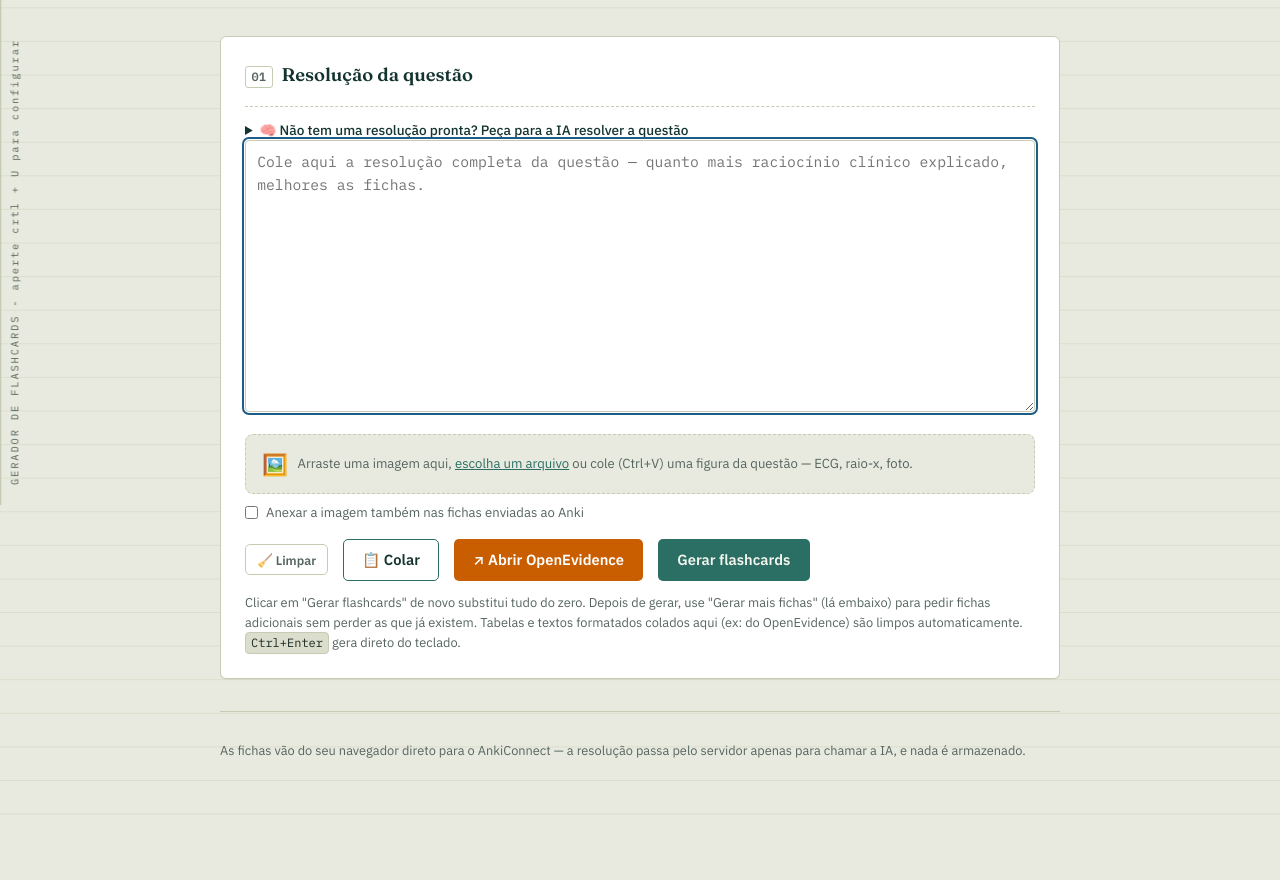
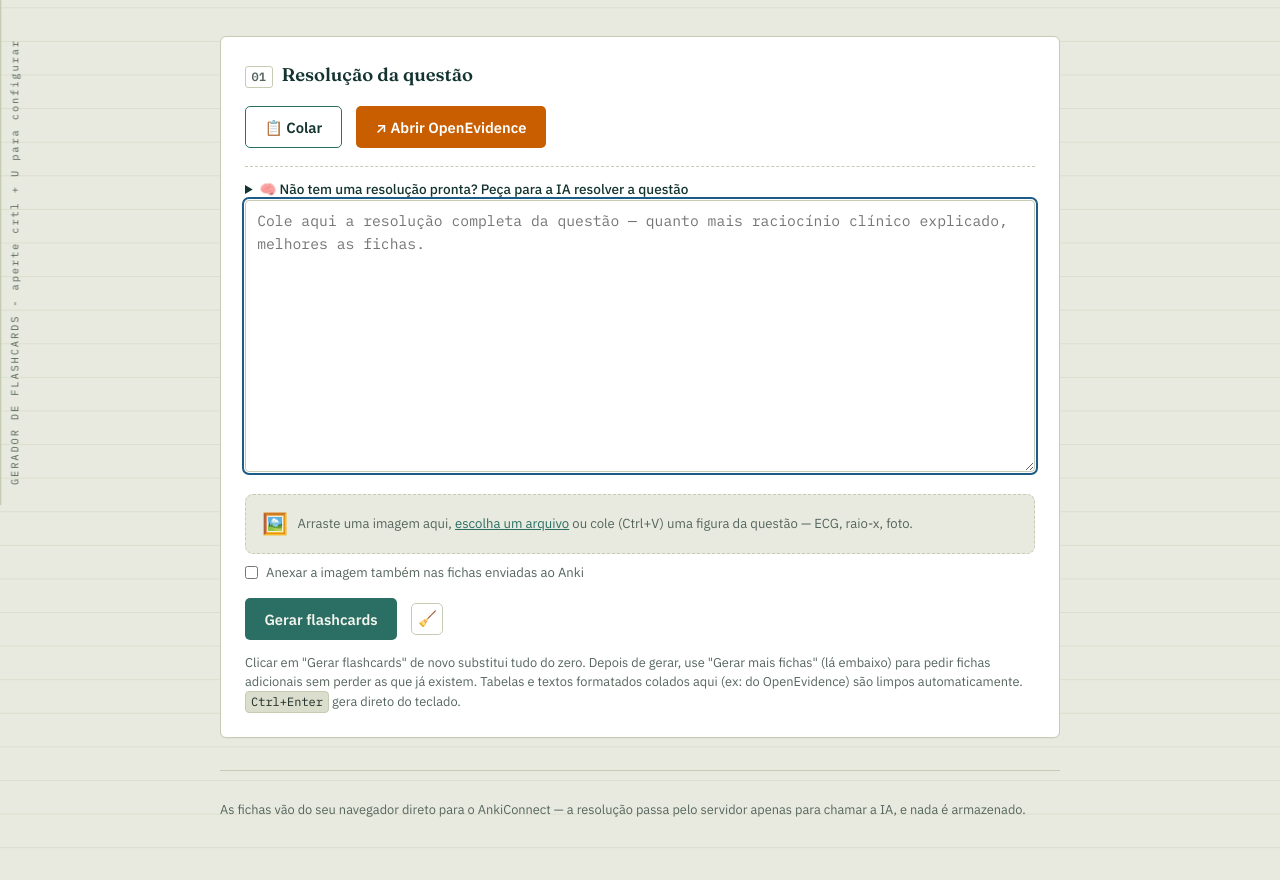
Before and after one commit to francescoconsonni/francards, a Flask app: page / in a window 1280 px wide. Shown: the part 295-1175 px from the top of the page. Before the commit the page ends 1076 px from the top, so only its background shows below. Run offline with Flask 3, Linux system fonts and the light colour scheme; some libraries are stand-ins or nearby versions.

Commit message:
Enhance accessibility with ARIA labels on buttons

```diff
--- a/templates/index.html
+++ b/templates/index.html
@@ -30,7 +30,7 @@
     <h1>Gerador&nbsp;de Flashcards</h1>
     <p class="sub">Cole a resolução de uma questão, a IA extrai o que vale memorizar e você manda direto pro Anki no formato de flashcard.</p>
     <div class="masthead-row">
-      <button id="themeToggle" class="btn-ghost" type="button" title="Alternar tema">🌙</button>
+      <button id="themeToggle" class="btn-ghost" type="button" title="Alternar tema" aria-label="Alternar entre tema claro e escuro">🌙</button>
       <span id="ankiStatus" class="status-pill" data-state="checking">verificando AnkiConnect…</span>
     </div>
     <div class="masthead-row">
@@ -209,6 +209,11 @@
     <section class="panel" id="inputPanel">
       <h2 class="panel-title"><span class="idx">01</span> Resolução da questão</h2>
 
+      <div class="actions actions-top">
+        <button id="pasteBtn" class="btn-secondary" type="button">📋 Colar</button>
+        <button id="openEvidenceBtn" class="btn-orange" type="button">↗ Abrir OpenEvidence</button>
+      </div>
+
       <details class="advanced resolve-details">
         <summary>🧠 Não tem uma resolução pronta? Peça para a IA resolver a questão</summary>
         <div class="resolve-body">
@@ -250,13 +255,11 @@
         <span>Anexar a imagem também nas fichas enviadas ao Anki</span>
       </label>
 
-      <div class="actions">
-        <button id="clearBtn" class="btn-ghost" type="button" title="Limpa a resolução, imagens e fichas geradas pra começar uma questão nova">🧹 Limpar</button>
-        <button id="pasteBtn" class="btn-secondary" type="button">📋 Colar</button>
-        <button id="openEvidenceBtn" class="btn-orange" type="button">↗ Abrir OpenEvidence</button>
+      <div class="actions actions-bottom">
         <button id="generateBtn" class="btn-primary">Gerar flashcards</button>
-        <span id="genStatus" class="inline-status" role="status" aria-live="polite"></span>
+        <button id="clearBtn" class="btn-ghost btn-icon" type="button" title="Limpar tudo (resolução, imagens e fichas) — recarrega a página" aria-label="Limpar tudo e recarregar a página">🧹</button>
       </div>
+      <span id="genStatus" class="inline-status" role="status" aria-live="polite"></span>
       <p class="hint">Clicar em "Gerar flashcards" de novo substitui tudo do zero. Depois de gerar, use "Gerar mais fichas" (lá embaixo) para pedir fichas adicionais sem perder as que já existem. Tabelas e textos formatados colados aqui (ex: do OpenEvidence) são limpos automaticamente. <kbd>Ctrl+Enter</kbd> gera direto do teclado.</p>
     </section>
 
@@ -303,7 +306,7 @@
 </div>
 
 <!-- Botão flutuante de configuração — visível só quando instalado como PWA -->
-<button id="configFab" type="button" title="Configuração (⚙️)">⚙️</button>
+<button id="configFab" type="button" title="Configuração (⚙️)" aria-label="Abrir configuração">⚙️</button>
 
 {% if shared_text %}
 <script>window.__sharedText = {{ shared_text | tojson }};</script>
```
